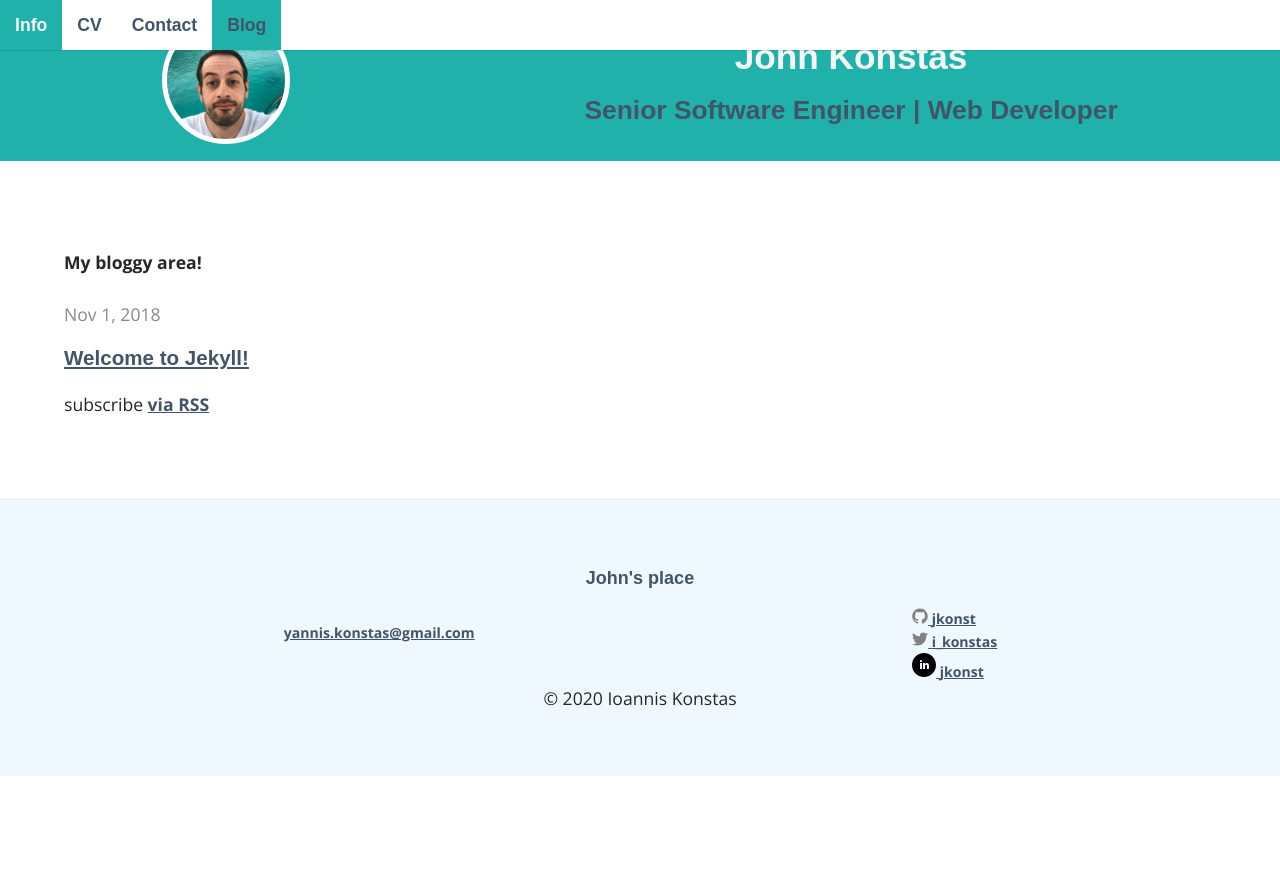
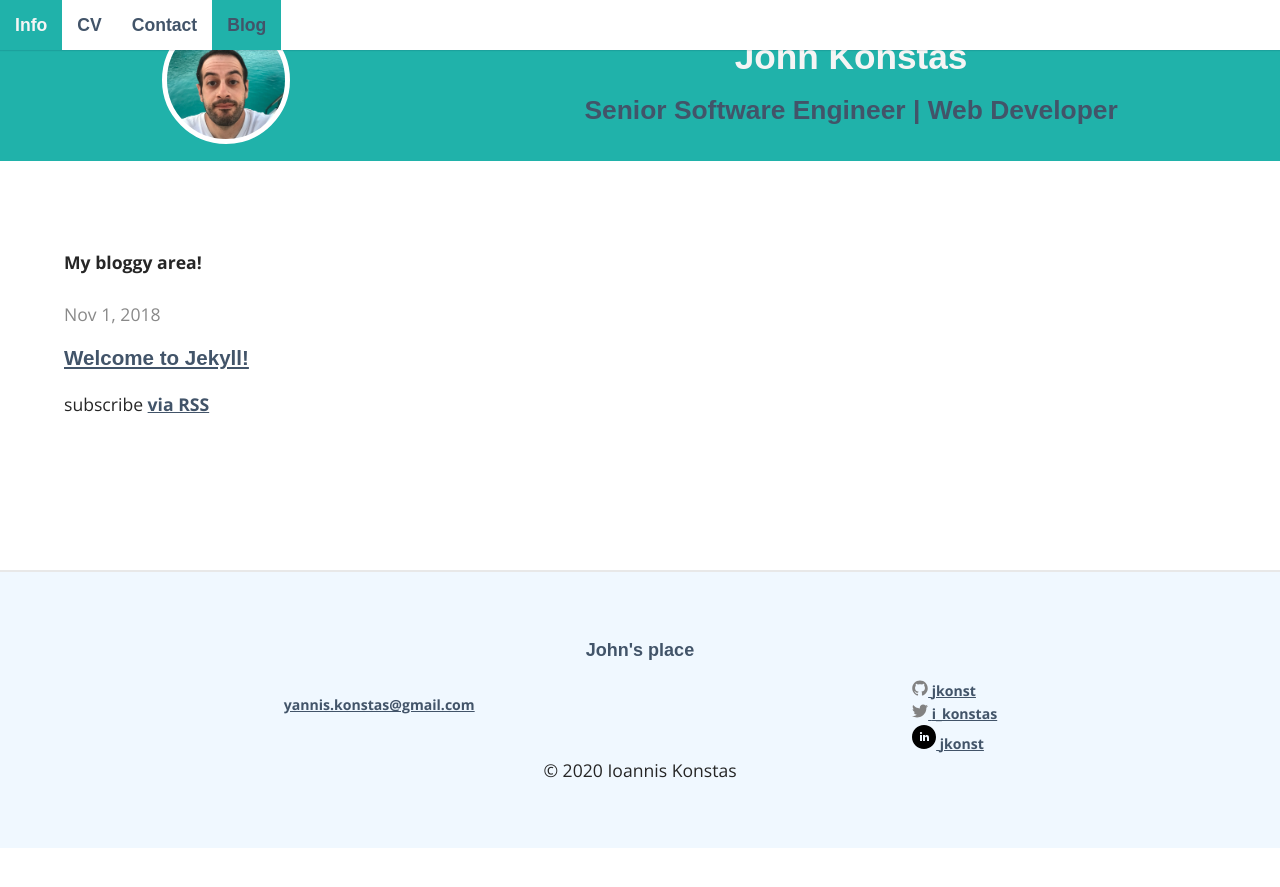
Before and after one commit to jkonst/jkonst.github.io, a Jekyll site: the page built from blog/index.html, in a window 1280 px wide and 900 px high, scrolled down 50 px. Shown: the top 887 px of the window. Built offline with Jekyll 4.4.1, drawn with Linux system fonts in a browser that asks for light colours; some web fonts are replaced.

Commit message:
style improvement footer

```diff
--- a/_sass/_layout.scss
+++ b/_sass/_layout.scss
@@ -66,7 +66,7 @@
 
 .article-wrapper {
 	padding:5%;
-	max-height:30vmax;
+  min-height:32vmax;
 }
 
 header {
@@ -143,7 +143,7 @@
 footer {
 	text-align: center;
 	padding: 5%;
-        border-top: 1px solid #e8e8e8;
+  border-top: 2px solid #e8e8e8;
 	background-color:aliceblue;
         .wrapper {
 
```
